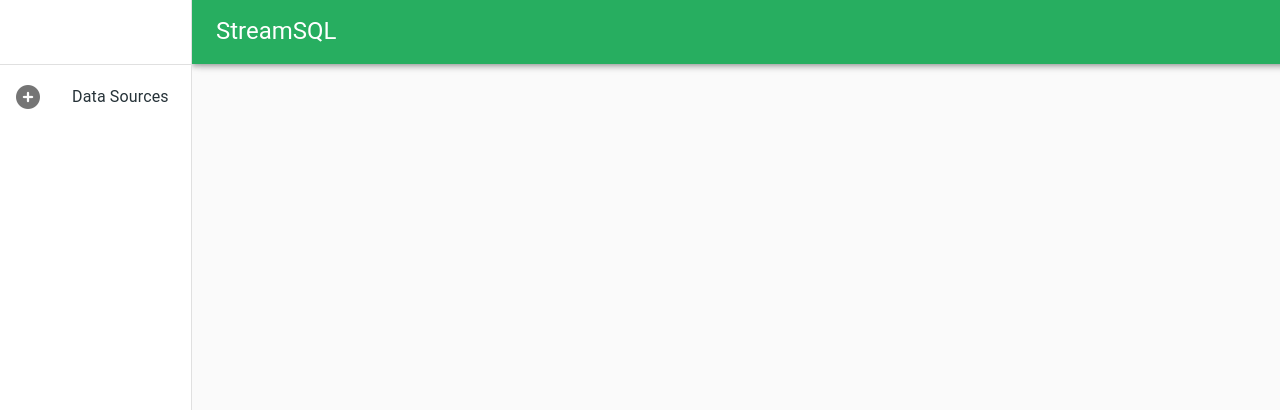
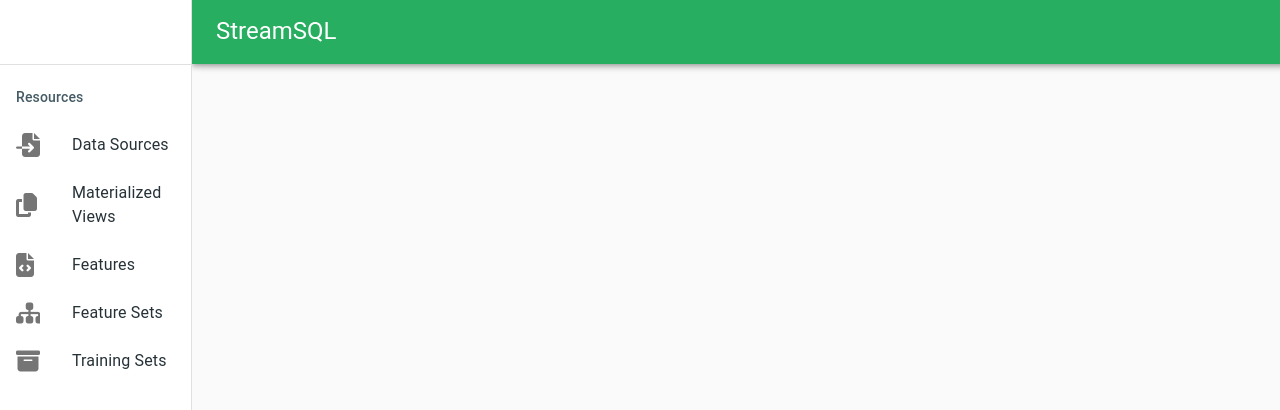
Before and after one commit to streamsql-io/streamsql, a React (Create React App) app in the folder dashboard/: page / in a window 1280 px wide. Shown: the top 410 px of the page. Built offline with nearby package versions, Linux system fonts and the light colour scheme.

Commit message:
Add Resources to Nav
Resources are the base components that make up a Feature Store.
Currently this is Features, Feature Sets, Training Sets, Sources, and
Materialized Views.

```diff
--- a/dashboard/src/components/nav/Nav.js
+++ b/dashboard/src/components/nav/Nav.js
@@ -5,9 +5,10 @@
 import { makeStyles } from "@material-ui/core/styles";
 import Drawer from "@material-ui/core/Drawer";
 import Divider from "@material-ui/core/Divider";
-import List from "@material-ui/core/List";
 import Box from "@material-ui/core/Box";
 import Grid from "@material-ui/core/Grid";
+import List from "@material-ui/core/List";
+import ListSubheader from "@material-ui/core/ListSubheader";
 import ListItem from "@material-ui/core/ListItem";
 import ListItemIcon from "@material-ui/core/ListItemIcon";
 import ListItemText from "@material-ui/core/ListItemText";
@@ -118,16 +119,34 @@
     <div className={classes.toolbar} />
     <Divider />
     <List>
-      {[{ text: "Data Sources", icon: "plus-circle" }].map(({ text, icon }) => (
-        <ListItem button key={text}>
-          <ListItemIcon>
-            <Icon className={`fa fa-${icon}`} />
-          </ListItemIcon>
-          <ListItemText primary={text} />
-        </ListItem>
-      ))}
+      <ResourcesDrawerList />
     </List>
   </Drawer>
 );
 
+const ResourcesDrawerList = ({ classes }) => {
+  const items = [
+    { text: "Data Sources", icon: "file-import" },
+    { text: "Materialized Views", icon: "copy" },
+    { text: "Features", icon: "file-code" },
+    { text: "Feature Sets", icon: "sitemap" },
+    { text: "Training Sets", icon: "archive" },
+  ];
+  return <DrawerList classes={classes} name="Resources" items={items} />;
+};
+
+const DrawerList = ({ classes, name, items }) => (
+  <React.Fragment>
+    <ListSubheader>{name}</ListSubheader>
+    {items.map(({ text, icon }) => (
+      <ListItem button key={text}>
+        <ListItemIcon>
+          <Icon className={`fa fa-${icon}`} />
+        </ListItemIcon>
+        <ListItemText primary={text} />
+      </ListItem>
+    ))}
+  </React.Fragment>
+);
+
 export default Nav;
```
